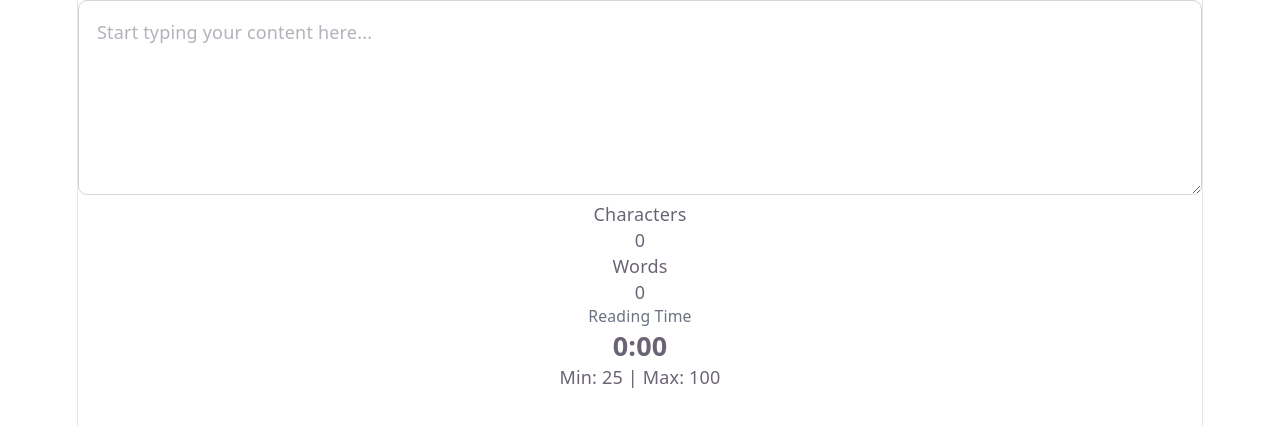
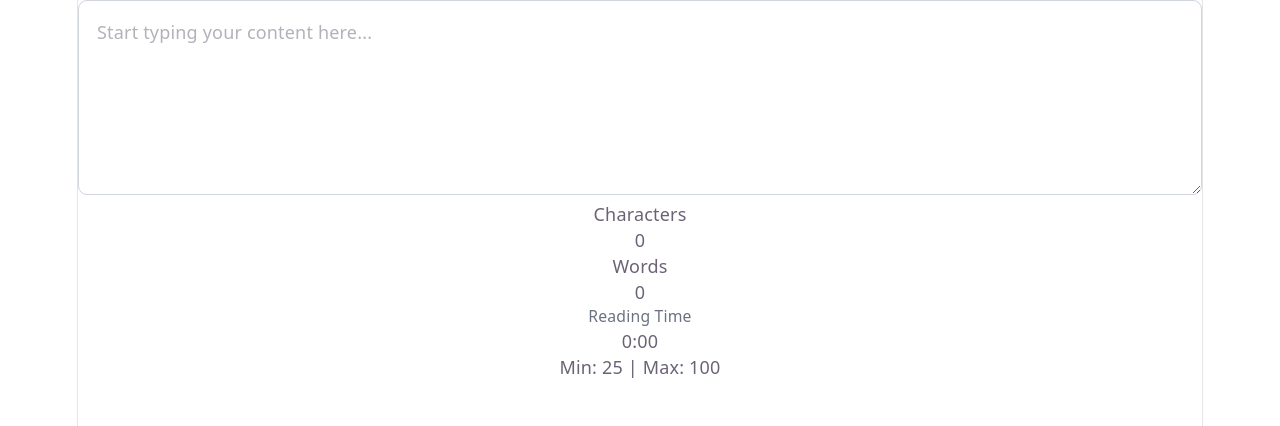
Before and after one commit to Jcrosdale/lab-9.2, a React (Vite) app: page / in a window 1280 px wide. Shown: the top 426 px of the page. Built offline with nearby package versions, Linux system fonts and the light colour scheme.

Commit message:
Fixed minutes increasing, instead of seconds

```diff
--- a/src/components/CharacterCounter/CharacterCounter.tsx
+++ b/src/components/CharacterCounter/CharacterCounter.tsx
@@ -30,17 +30,19 @@ function CharacterCounter( {minWords, maxWords}: CharacterCounterProps) {
         // results in an array
 
         // Reading time
-        let time = newArr.length/3 // 3 words per minute
-        console.log(time.toFixed(0)) // Returns a string, not a number
+        const time = Math.floor(newArr.length/3) / 60 // 3 words per second
+        //console.log(time.toFixed(0)) // Returns a string, not a number
 
         // Create a new object matching TextStats shape
         const statObject = {
             characterCount: text.length, // count characters
             wordCount: newArr.length, // word count set after text.split
-            readingTime: Math.floor(time) // Rounds down, anything under 1 min shows 0
+            readingTime: time // Rounds down, anything under 1 min shows 0
+
 
         }
 
+        console.log(stats.readingTime)
         //console.dir(statObject)
 
         // Overall flow
--- a/src/components/StatsDisplay/StatsDisplay.tsx
+++ b/src/components/StatsDisplay/StatsDisplay.tsx
@@ -24,7 +24,7 @@ export const StatsDisplay = ({ stats, showReadingTime = true }: StatsDisplayProp
             {showReadingTime && (
                 <>
                     <h3 className="text-sm text-gray-500">Reading Time</h3>
-                    <p className="text-2xl font-bold">{minutes}:{seconds} </p>
+                    <p> {minutes}:{seconds} </p>
                 </>
             )}
         </div>
```
